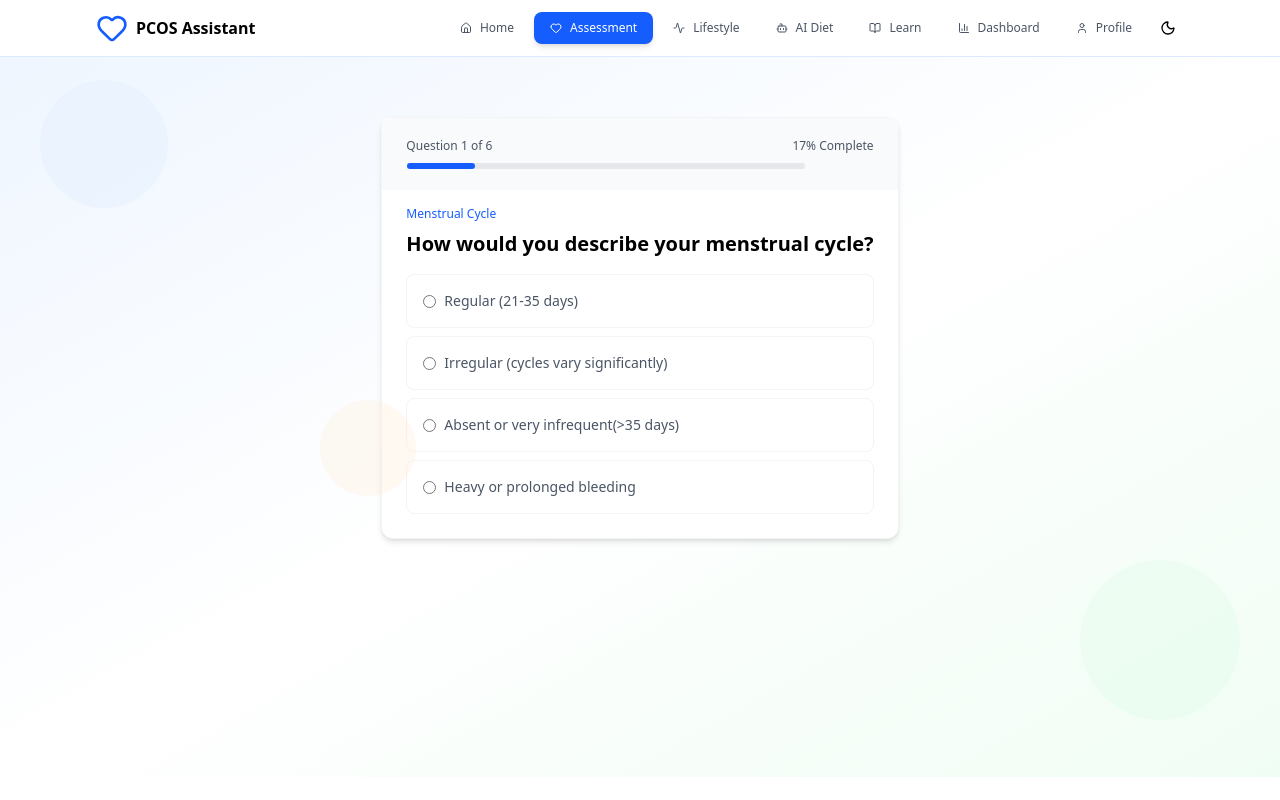
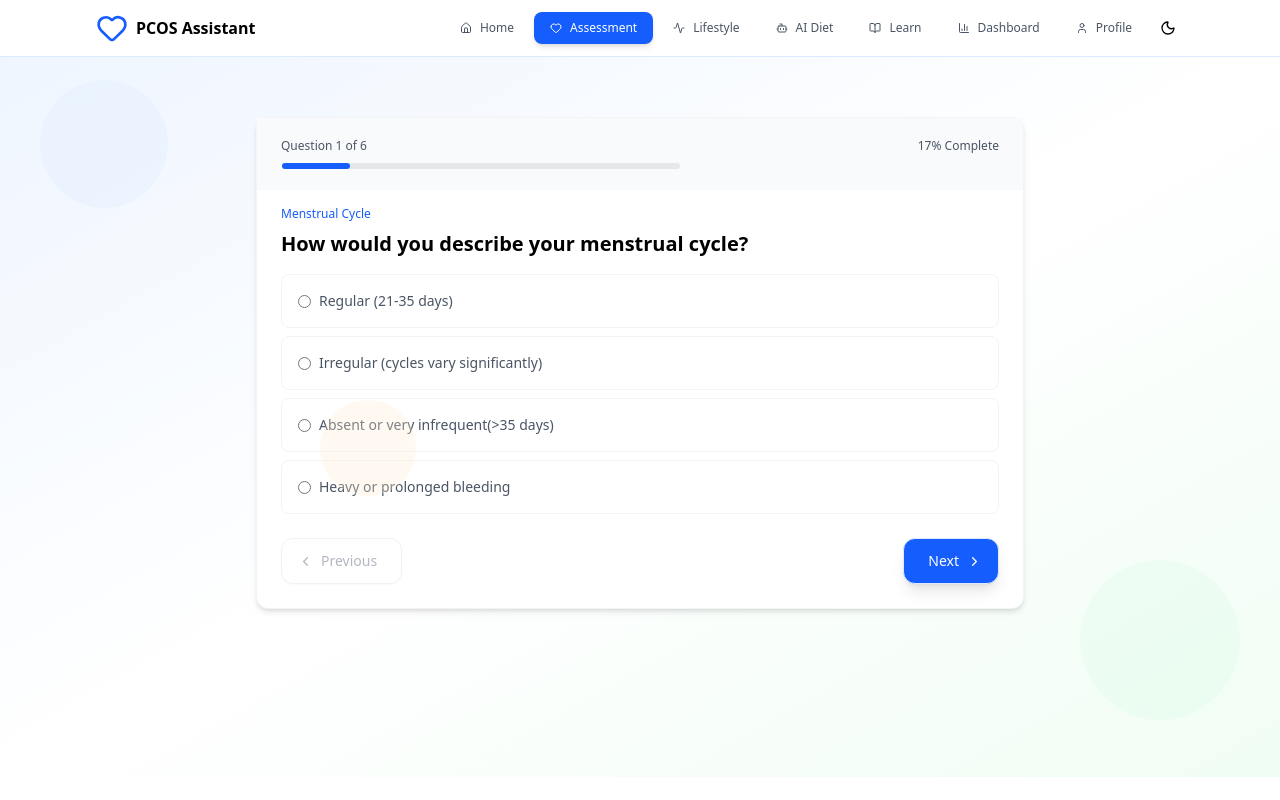
Before and after one commit to vparul/pcos-assistant, a React (Vite) app: page / in a window 1280 px wide. Both pictures are taken after a click on the button "Start Assessment". Built offline with nearby package versions, Linux system fonts and the light colour scheme.

Commit message:
complete assessment screen q1

```diff
--- a/src/components/Button/Button.tsx
+++ b/src/components/Button/Button.tsx
@@ -1,4 +1,8 @@
-import { BUTTON_TYPES, ICON_PLACEMENT } from "../../constants/button";
+import {
+  BUTTON_SIZE,
+  BUTTON_TYPES,
+  ICON_PLACEMENT,
+} from "../../constants/button";
 import type { ButtonProps } from "./types";
 
 const Button = ({
@@ -12,7 +16,8 @@ const Button = ({
   className,
   children,
 }: ButtonProps) => {
-  const { SECONDARY, PRIMARY } = BUTTON_TYPES;
+  const { SECONDARY, PRIMARY, OUTLINE } = BUTTON_TYPES;
+  const { SMALL, LARGE } = BUTTON_SIZE;
 
   const getStyles = () => {
     switch (variant) {
@@ -20,8 +25,21 @@ const Button = ({
         return "bg-blue-600 text-white border-blue-100 hover:bg-blue-700 transform hover:scale-105 hover:shadow-xl";
       case SECONDARY:
         return "bg-white text-blue-600 border-blue-600 hover:bg-blue-50";
+      case OUTLINE:
+        return "bg-white text-black border-1 border-gray-200 hover:bg-gray-100 transform hover:scale-105 hover:shadow-xl";
       default:
         return "bg-blue-600 text-white shadow-md";
+    }
+  };
+
+  const getSizeStyle = () => {
+    switch (size) {
+      case SMALL:
+        return "px-4 py-3 text-sm font-normal";
+      case LARGE:
+        return "p-8 text-xl font-bold";
+      default:
+        return " px-6 py-3 text-lg font-semibold";
     }
   };
 
@@ -32,13 +50,13 @@ const Button = ({
       disabled={disabled}
       onClick={onClick}
       className={`flex items-center cursor-pointer shadow-lg
-         font-semibold text-lg transition-all duration-200 rounded-xl px-6 py-3
-          border border-solid ${getStyles()} ${
-        iconPlacement === ICON_PLACEMENT.LEFT ? "flex-row-reverse" : "flex-row"
-      } ${className}`}
+          text-lg transition-all duration-200 rounded-xl disabled:opacity-[0.5] disabled:text-gray-500
+          disabled:cursor-not-allowed disabled:transition-none disabled:scale-100 disabled:shadow-xs
+          border border-solid ${getStyles()} ${getSizeStyle()} ${iconPlacement === ICON_PLACEMENT.LEFT ? "flex-row-reverse" : "flex-row"
+        } ${className}`}
     >
       <span className="px-2">{title}</span>
-      {Icon && <Icon size={20} />}
+      {Icon && <Icon size={size === SMALL ? 15 : 20} />}
       {children}
     </button>
   );
--- a/src/components/views/Assessment/Assessment.tsx
+++ b/src/components/views/Assessment/Assessment.tsx
@@ -1,6 +1,13 @@
 import React, { useState } from "react";
 import ProgressBar from "../../ProgressBar";
 import RadioButton from "../../RadioButton";
+import Button from "../../Button";
+import { ChevronLeft, ChevronRight } from "lucide-react";
+import {
+  BUTTON_SIZE,
+  BUTTON_TYPES,
+  ICON_PLACEMENT,
+} from "../../../constants/button";
 
 const Assessment = () => {
   const [currentStep, setCurrentStep] = useState(1);
@@ -222,8 +229,20 @@ const Assessment = () => {
     return Math.round(percentage);
   };
 
+  const onPreviousButtonClick = () => {
+    if (currentStep > 1) {
+      setCurrentStep(step => step - 1);
+    }
+  };
+
+  const onNextButtonClick = () => {
+    if (currentStep !== questionList?.length) {
+      setCurrentStep(step => step + 1);
+    }
+  };
+
   return (
-    <div className="max-w-full flex items-center flex-col bg-white shadow-md border-1 border-gray-100 rounded-xl">
+    <div className="w-3xl max-w-full flex items-center flex-col bg-white shadow-md border-1 border-gray-100 rounded-xl">
       <div className="bg-gray-50 py-5 px-6 w-full">
         <div className="text-gray-600 text-xs font-medium flex justify-between pb-2">
           Question {currentStep} of {questionList?.length}
@@ -241,6 +260,24 @@ const Assessment = () => {
           </h4>
           {getRenderers(questionList[currentStep - 1] as any)}
         </div>
+        <div className="flex justify-between items-center pt-4 pb-2">
+          <Button
+            variant={BUTTON_TYPES.OUTLINE}
+            size={BUTTON_SIZE.SMALL}
+            disabled={currentStep === 1}
+            icon={ChevronLeft}
+            iconPlacement={ICON_PLACEMENT.LEFT}
+            title="Previous"
+            onClick={onPreviousButtonClick}
+          />
+          <Button
+            variant={BUTTON_TYPES.PRIMARY}
+            size={BUTTON_SIZE.SMALL}
+            icon={ChevronRight}
+            title="Next"
+            onClick={onNextButtonClick}
+          />
+        </div>
       </div>
     </div>
   );
```
